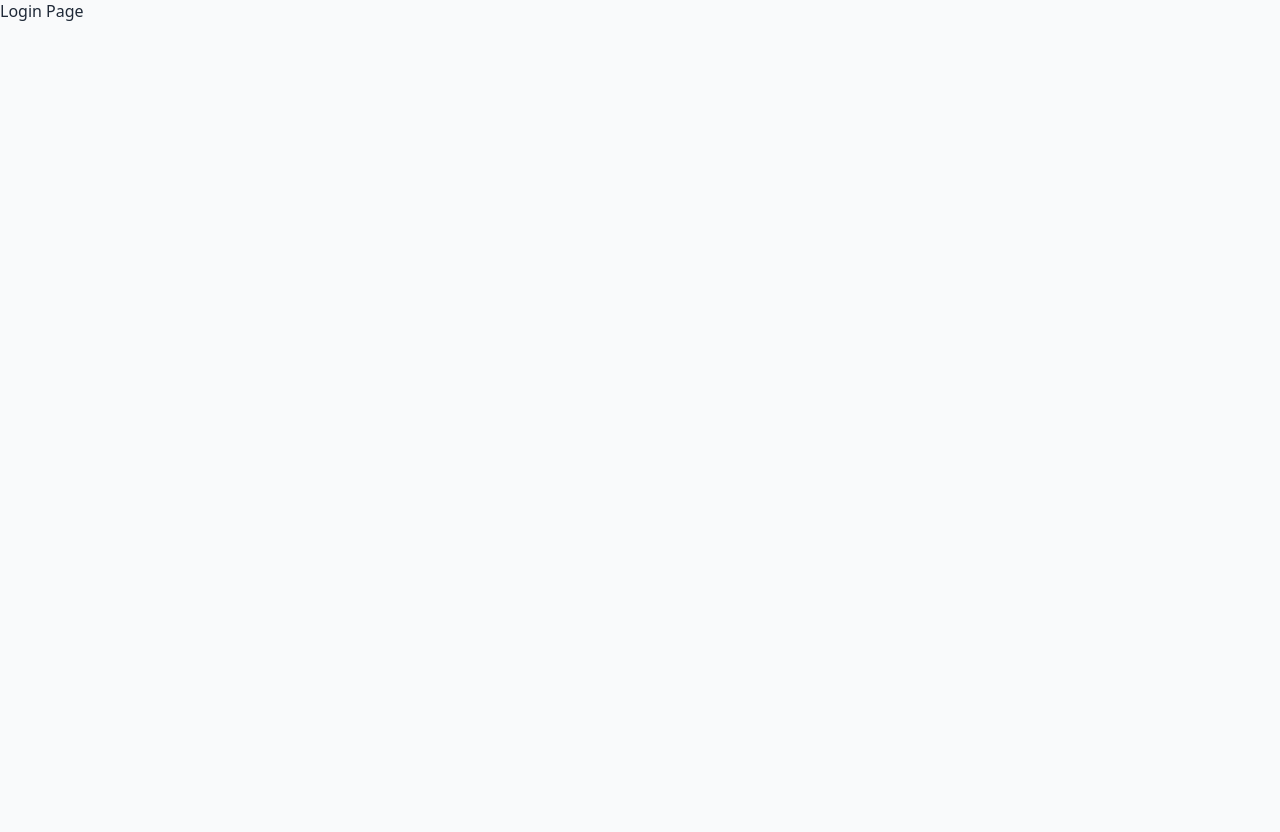
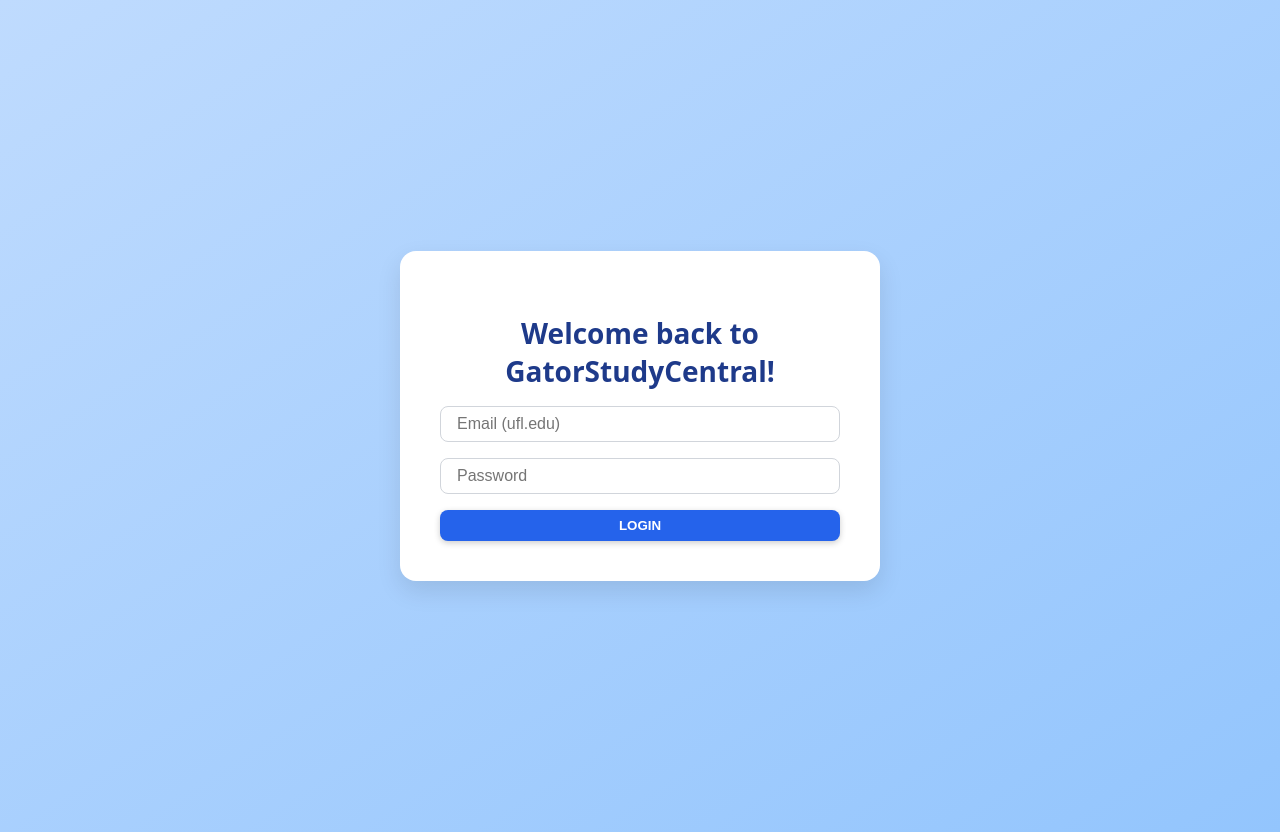
Before and after one commit to marksweeney3/Project-CEN3031, a React (Vite) app in the folder frontend/: page /login in a window 1280 px wide. Before the commit the page ends 800 px from the top, so only its background shows below. Built offline with nearby package versions, Linux system fonts and the light colour scheme.

Commit message:
Created the login page with the frontend design

```diff
--- a/frontend/src/components/register/RegisterForm.module.css
+++ b/frontend/src/components/register/RegisterForm.module.css
@@ -68,3 +68,22 @@
     margin-top: 1rem;
     font-weight: 500;
 }
+
+.loginPrompt {
+    margin-top: 1rem;
+    text-align: center;
+    color: #1e3a8a;
+    font-size: 0.95rem;
+}
+
+.loginButton {
+    display: inline-block;
+    margin-top: 0.25rem;
+    background-color: transparent;
+    color: #2563eb;
+    font-weight: 600;
+    text-decoration: underline;
+    border: none;
+    cursor: pointer;
+    font-size: 1rem;
+}
--- a/frontend/src/components/register/RegisterForm.tsx
+++ b/frontend/src/components/register/RegisterForm.tsx
@@ -1,4 +1,5 @@
 import { useState } from "react";
+import { Link } from "react-router-dom";
 import axios from "axios";
 import styles from "./RegisterForm.module.css";
 
@@ -98,6 +99,13 @@
                     Register
                 </button>
 
+                <div className={styles.loginPrompt}>
+                    <p>Already have an account?</p>
+                    <Link to="/login" className={styles.loginButton}>
+                        Login
+                    </Link>
+                </div>
+
                 {message && <p className={styles.message}>{message}</p>}
             </form>
         </div>
--- a/frontend/src/pages/Login/Login.module.css
+++ b/frontend/src/pages/Login/Login.module.css
@@ -0,0 +1,64 @@
+.container {
+    min-height: 100vh;
+    display: flex;
+    justify-content: center;
+    align-items: center;
+    background: linear-gradient(to bottom right, #bfdbfe, #93c5fd); /* Light blue background */
+    padding: 1rem;
+}
+
+.form {
+    display: flex;
+    flex-direction: column;
+    background-color: white;
+    padding: 2.5rem;
+    border-radius: 1rem;
+    box-shadow: 0 10px 25px rgba(0, 0, 0, 0.1);
+    width: 100%;
+    max-width: 400px;
+}
+
+.title {
+    font-size: 1.75rem;
+    font-weight: 700;
+    color: #1e3a8a;
+    text-align: center;
+    margin-bottom: 1rem;
+}
+
+.input {
+    padding: 0.5rem 1rem;
+    border: 1px solid #d1d5db;
+    border-radius: 0.5rem;
+    margin-bottom: 1rem;
+    font-size: 1rem;
+}
+
+.input:focus {
+    outline: none;
+    border-color: #3b82f6;
+    box-shadow: 0 0 0 2px #93c5fd;
+}
+
+.button {
+    background-color: #2563eb;
+    color: white;
+    padding: 0.5rem 0;
+    font-weight: 600;
+    border: none;
+    border-radius: 0.5rem;
+    cursor: pointer;
+    box-shadow: 0 2px 6px rgba(0, 0, 0, 0.2);
+    transition: background-color 0.3s ease;
+}
+
+.button:hover {
+    background-color: #1d4ed8;
+}
+
+.message {
+    color: #dc2626;
+    text-align: center;
+    margin-top: 1rem;
+    font-weight: 500;
+}
--- a/frontend/src/pages/Login/Login.tsx
+++ b/frontend/src/pages/Login/Login.tsx
@@ -1,5 +1,68 @@
-const Login = () => {
-    return <div>Login Page</div>;
-};
+import { useState } from "react";
+import axios from "axios";
+import { useNavigate } from "react-router-dom";
+import styles from "./Login.module.css";
+
+function Login() {
+    const [email, setEmail] = useState("");
+    const [password, setPassword] = useState("");
+    const [message, setMessage] = useState("");
+    const navigate = useNavigate();
+
+    const handleSubmit = async (e: React.FormEvent) => {
+        e.preventDefault();
+
+        try {
+            const res = await axios.post("http://localhost:5001/login", {
+                email,
+                password,
+            });
+
+            setMessage(res.data.message);
+            navigate("/home");
+        } catch (err: unknown) {
+            if (axios.isAxiosError(err)) {
+                const error = err.response?.data?.error || "Login failed";
+                setMessage(error);
+            } else {
+                setMessage("Unexpected error");
+            }
+        }
+    };
+
+    return (
+        <div className={styles.container}>
+            <form onSubmit={handleSubmit} className={styles.form}>
+                <h2 className={styles.title}>Welcome back to GatorStudyCentral!</h2>
+
+                <input
+                    name="email"
+                    type="email"
+                    placeholder="Email (ufl.edu)"
+                    value={email}
+                    onChange={(e) => setEmail(e.target.value)}
+                    required
+                    className={styles.input}
+                />
+
+                <input
+                    name="password"
+                    type="password"
+                    placeholder="Password"
+                    value={password}
+                    onChange={(e) => setPassword(e.target.value)}
+                    required
+                    className={styles.input}
+                />
+
+                <button type="submit" className={styles.button}>
+                    LOGIN
+                </button>
+
+                {message && <p className={styles.message}>{message}</p>}
+            </form>
+        </div>
+    );
+}
 
 export default Login;
```
Also changed, not shown: 1 other file (tests, documents, lock files or other folders).
